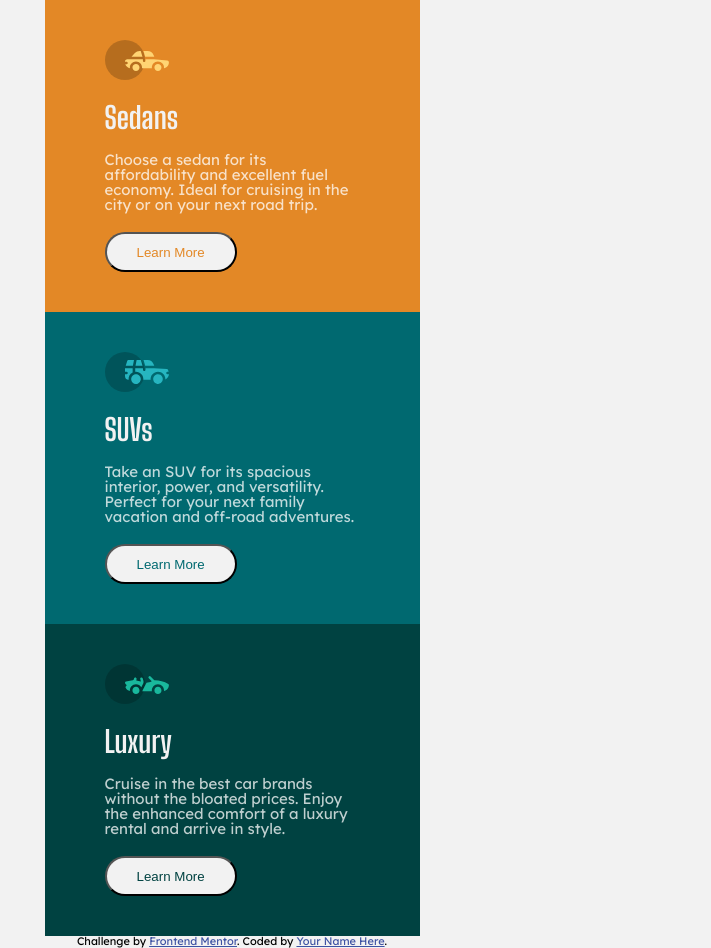
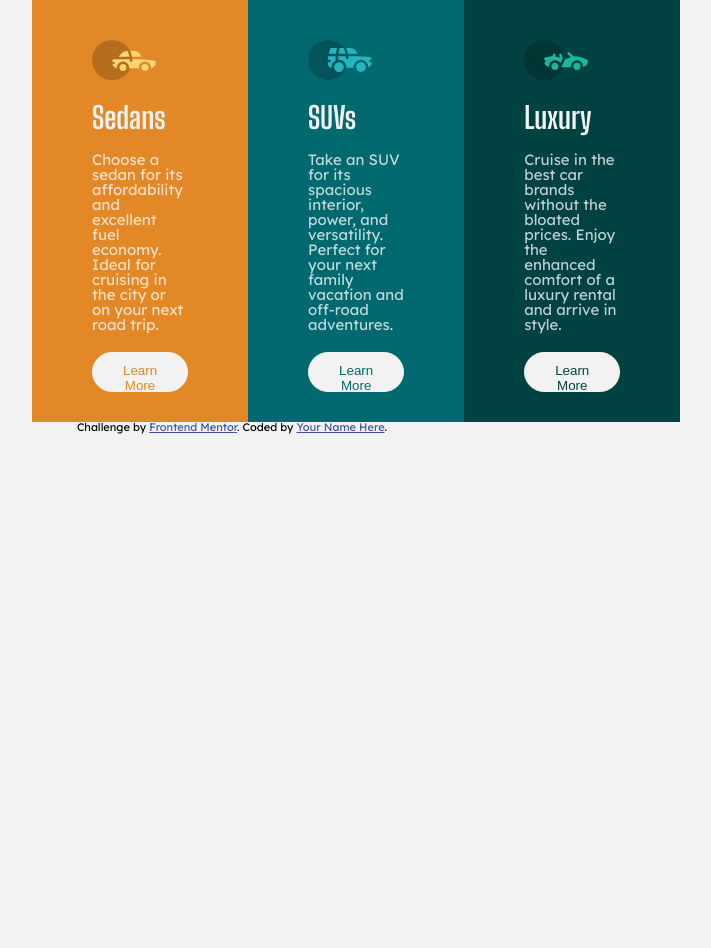
Before and after one commit to barry505/3-column-preview-card-component-main, a plain HTML site: page index.html in a window 1280 px wide. Shown: the whole page, without its empty margins (408-1119 px from the left). After the commit the page ends 800 px from the top, so only its background shows below. Drawn offline with Linux system fonts and the light colour scheme.

Commit message:
misc changes to style.css - not satisfied

```diff
--- a/style.css
+++ b/style.css
@@ -10,8 +10,9 @@ html {
 }
 
 body {
-  max-width: 375px;
+  max-width: 400px;
   margin: 0 auto;
+  min-height: 100vh;
   background-color: hsl(0, 0%, 95%);
 }
 
@@ -33,7 +34,7 @@ p {
 }
 
 card {
-  padding: 40px 60px;
+  padding: 40px 60px 30px;
 }
 
 card.sedans {
@@ -53,6 +54,7 @@ button {
   padding: 10px 30px;
   height: 40px;
   margin: 20px 0 0;
+  border: 1px solid hsl(0, 0%, 95%);
   border-radius: 20px;
 }
 
@@ -67,3 +69,32 @@ card.suvs button {
 card.luxury button {
   color: hsl(179, 100%, 13%);
 }
+
+card.sedans button:hover {
+  color: hsl(0, 0%, 95%);
+  background-color: hsl(31, 77%, 52%);
+}
+
+card.suvs button:hover {
+  color: hsl(0, 0%, 95%);
+  background-color: hsl(184, 100%, 22%);
+}
+
+card.luxury button:hover {
+  color: hsl(0, 0%, 95%);
+  background-color: hsl(179, 100%, 13%);
+}
+
+@media (min-width: 900px) {
+  body {
+    width: 900px;
+  }
+
+  main {
+    flex-direction: row;
+  }
+
+  card {
+
+  }
+}
```
